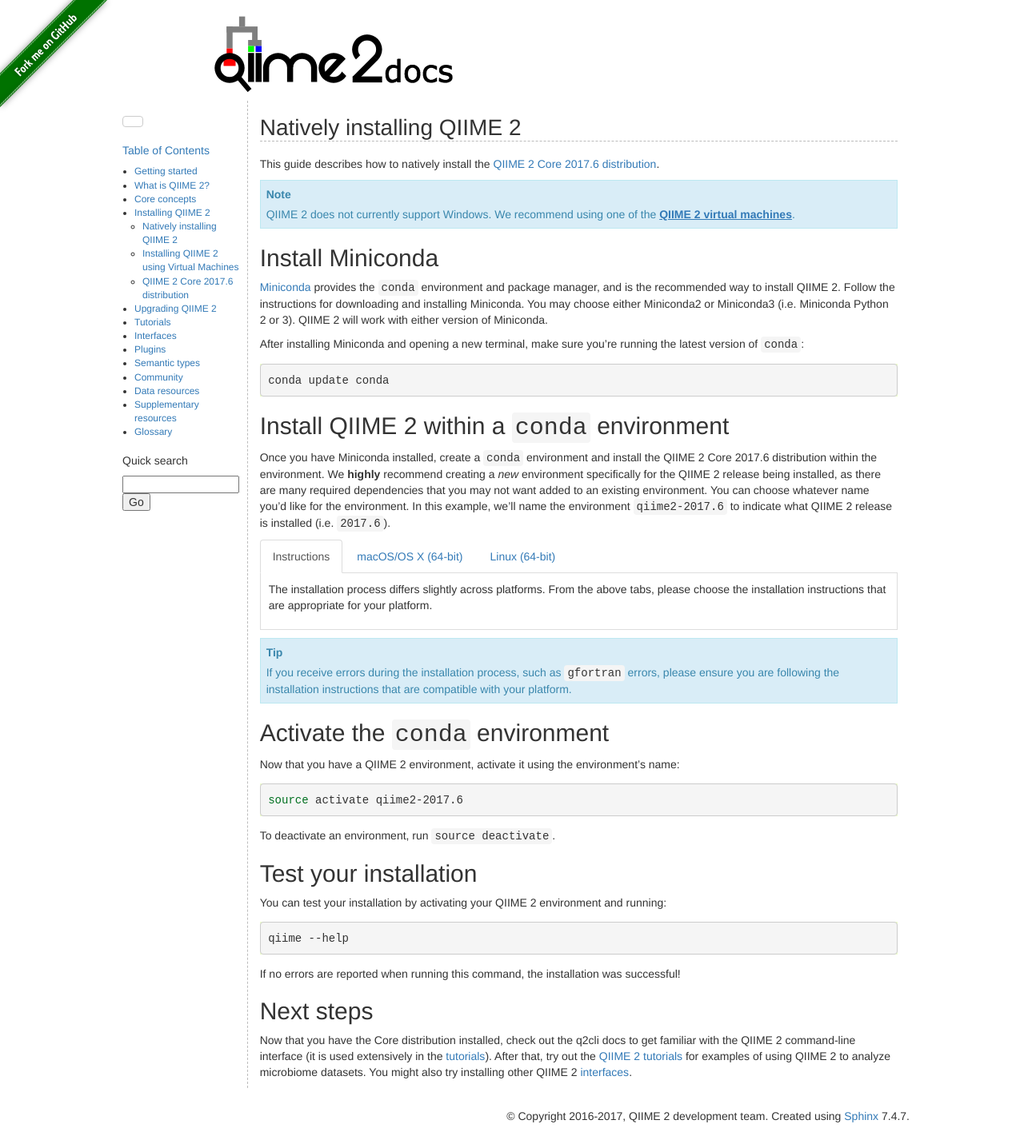
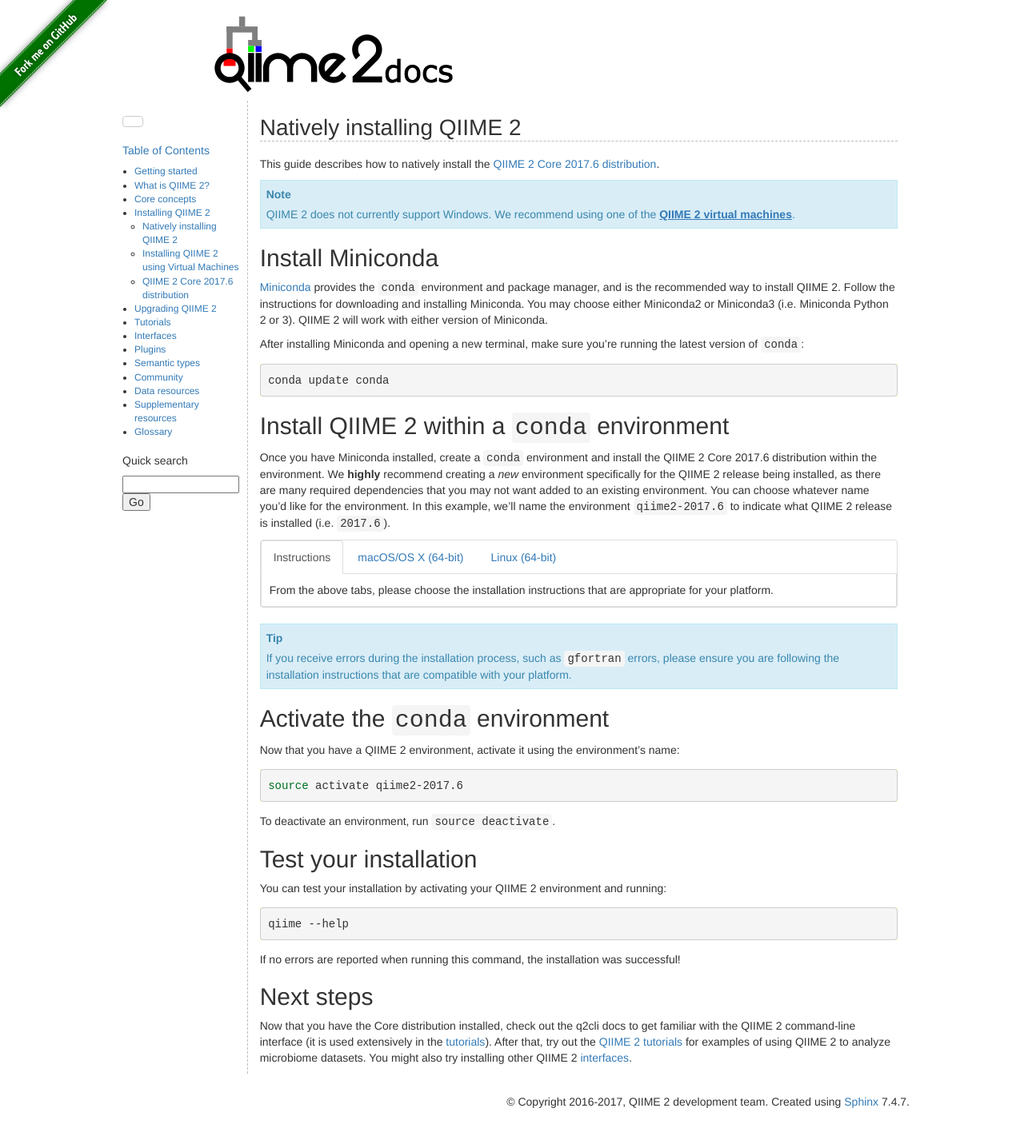
Before and after one commit to qiime2/docs, a Sphinx documentation site: the page built from source/install/native.rst, in a window 1280 px wide. Shown: the whole page at 80% size. Built offline with Sphinx 7.4.7, drawn with Linux system fonts in a browser that asks for light colours; pages that are not in the unit, such as notebooks, are missing from menus; the version number could not be read and is left out.

Commit message:
Responded to code review

```diff
--- a/source/install/native.rst
+++ b/source/install/native.rst
@@ -25,33 +25,22 @@
 
 .. raw:: html
 
-   <style>
-      .tab-content {
-         border-left: 1px solid #ddd;
-         border-right: 1px solid #ddd;
-         border-bottom: 1px solid #ddd;
-         padding: 10px;
-      }
-      .nav-tabs {
-         margin-bottom: 0;
-      }
-   </style>
-   <ul class="nav nav-tabs">
-      <li class="active"><a data-toggle="tab" href="#instructions">Instructions</a></li>
-      <li><a data-toggle="tab" href="#macOS">macOS/OS X (64-bit)</a></li>
-      <li><a data-toggle="tab" href="#linux">Linux (64-bit)</a></li>
-   </ul>
-   <div class="tab-content">
-      <div id="instructions" class="tab-pane fade in active">
-         <p>The installation process differs slightly across platforms. From the above tabs, please choose the installation instructions that are appropriate for your platform.</p>
-      </div>
-      <div id="macOS" class="tab-pane fade">
-         <p>In a terminal run the following command:</p>
-         <pre><code>conda create -n qiime2-2017.6 --file https://data.qiime2.org/distro/core/qiime2-2017.6-conda-osx-64.txt</code></pre>
-      </div>
-      <div id="linux" class="tab-pane fade">
-         <p>In a terminal run the following command:</p>
-         <pre><code>conda create -n qiime2-2017.6 --file https://data.qiime2.org/distro/core/qiime2-2017.6-conda-linux-64.txt</code></pre>
+   <div class="tabbed panel panel-default">
+      <ul class="nav nav-tabs">
+         <li class="active"><a data-toggle="tab" href="#instructions">Instructions</a></li>
+         <li><a data-toggle="tab" href="#macOS">macOS/OS X (64-bit)</a></li>
+         <li><a data-toggle="tab" href="#linux">Linux (64-bit)</a></li>
+      </ul>
+      <div class="tab-content">
+         <div id="instructions" class="tab-pane fade in active">
+            <p>From the above tabs, please choose the installation instructions that are appropriate for your platform.</p>
+         </div>
+         <div id="macOS" class="tab-pane fade">
+            <pre>conda create -n qiime2-2017.6 --file https://data.qiime2.org/distro/core/qiime2-2017.6-conda-osx-64.txt</pre>
+         </div>
+         <div id="linux" class="tab-pane fade">
+            <pre>conda create -n qiime2-2017.6 --file https://data.qiime2.org/distro/core/qiime2-2017.6-conda-linux-64.txt</pre>
+         </div>
       </div>
    </div>
 
--- a/source/sphinx_extensions/command_block/templates/download.html
+++ b/source/sphinx_extensions/command_block/templates/download.html
@@ -1,4 +1,4 @@
-<div class="download panel panel-default">
+<div class="tabbed panel panel-default">
   <div class="panel-heading white-bg">
     Please select a download option that is most appropriate for your environment:
   </div>
--- a/source/theme/static/style.css
+++ b/source/theme/static/style.css
@@ -79,17 +79,16 @@
     text-align: center;
 }
 
-/* `download` extension */
-.download .white-bg {
+/* `tabbed` extension */
+.tabbed .white-bg {
     background-color: #FFFFFF !important;
 }
 
-
-.download .gray-bg {
+.tabbed .gray-bg {
     background-color: #F5F5F5 !important;
 }
 
-.download .tab-content {
+.tabbed .tab-content {
     border-left: 1px solid #ddd;
     border-right: 1px solid #ddd;
     border-bottom: 1px solid #ddd;
```
